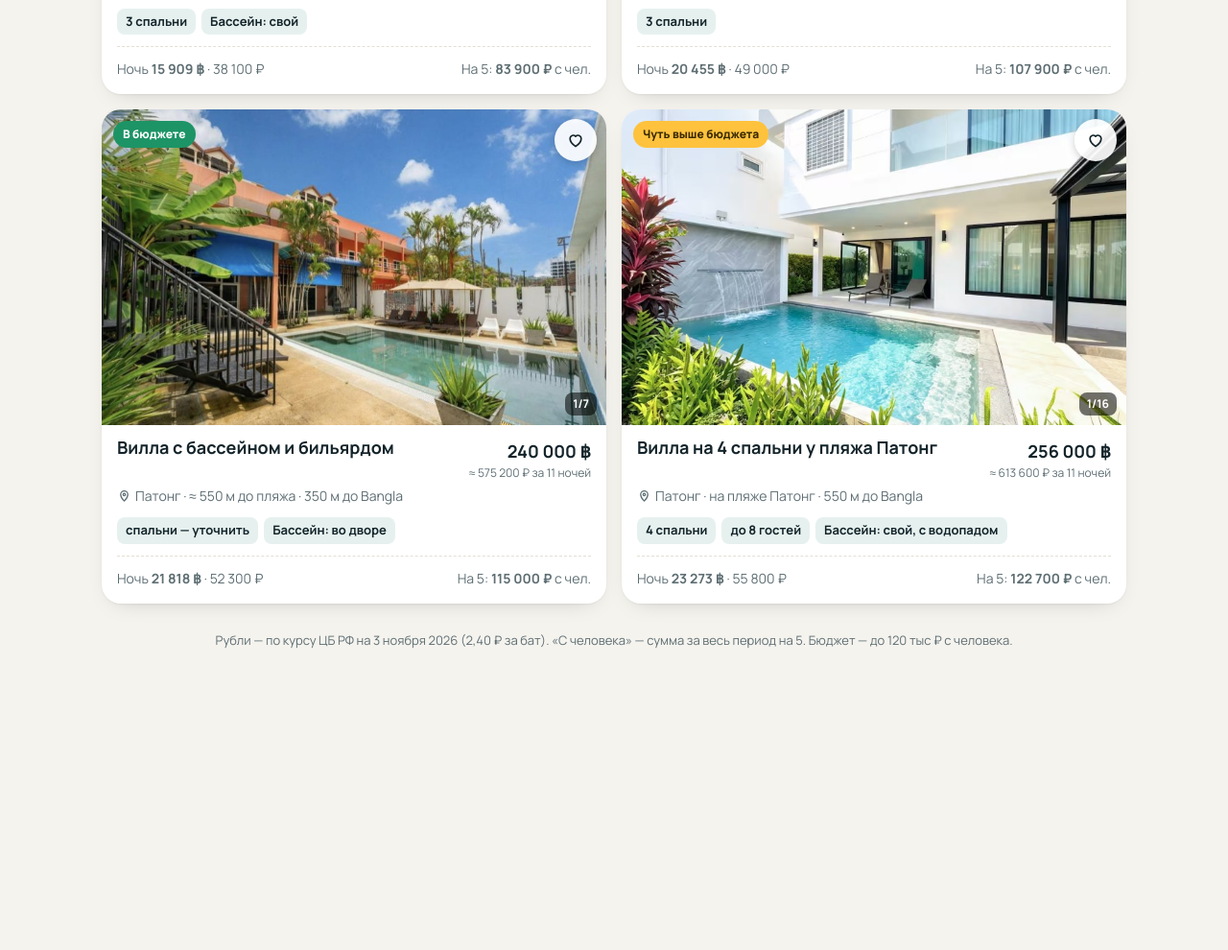
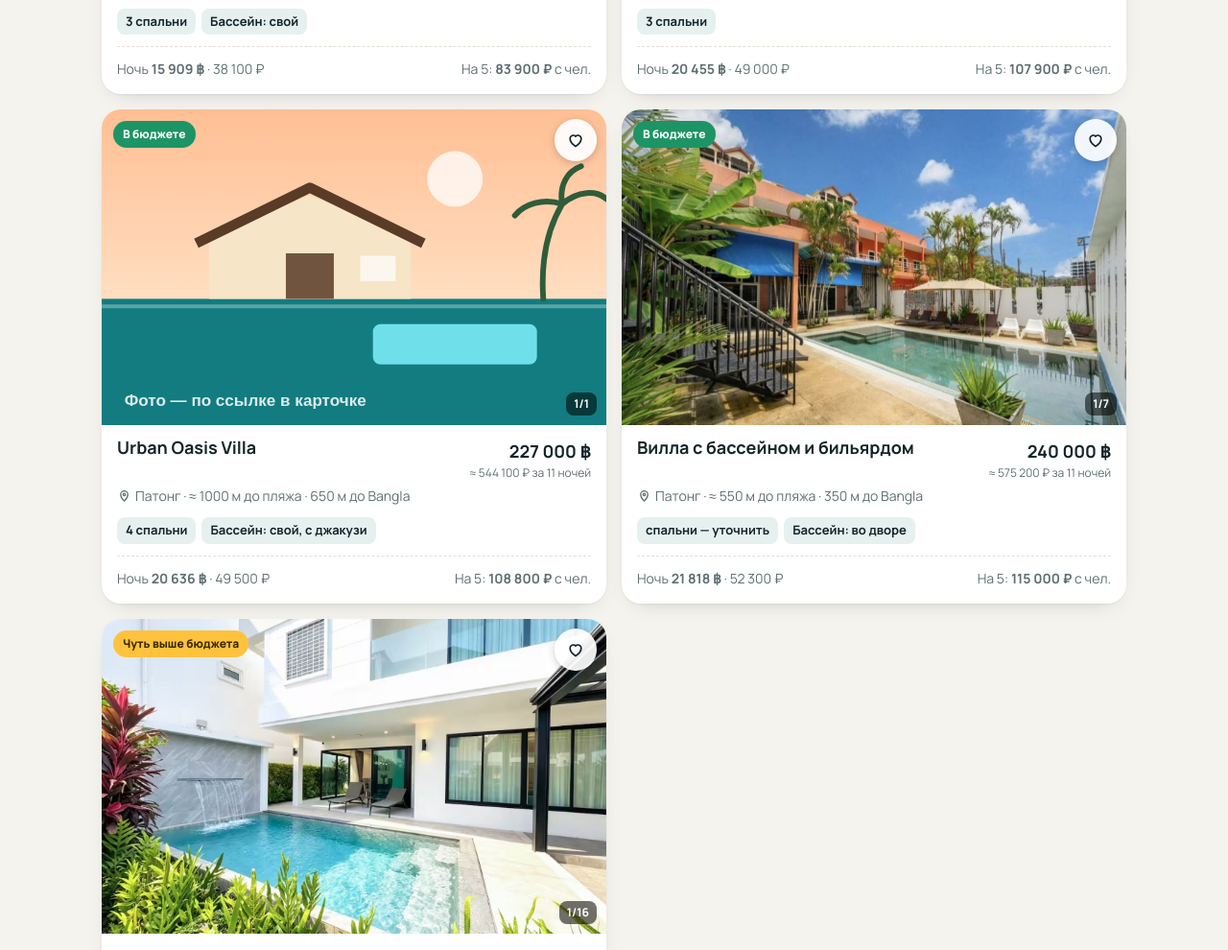
Before and after one commit to spartakmoscow20181st-source/phuket-villas, a plain HTML site: page index.html in a window 1280 px wide. Shown: the part 1254-2244 px from the top of the page at 96% size. Before the commit the page ends 2024 px from the top, so only its background shows below. Drawn offline with Linux system fonts and the light colour scheme; a web font is replaced by a local one.

Commit message:
Новый вариант: Urban Oasis Villa, Патонг (227 000 ฿)
Co-Authored-By: Claude Opus 5.5 <noreply@anthropic.com>
Claude-Session: https://claude.ai/code/session_01XwGXWs5Q2GPJhoREFre8jc

```diff
--- a/index.html
+++ b/index.html
@@ -280,6 +280,12 @@ const VILLAS = [
     link:'https://drive.google.com/drive/folders/1ZAo-y9fICq3XCMV9JzOyXpmEtpOIEBLE', linkText:'Все фото на Google Диске',
     map:'https://maps.app.goo.gl/aeYUno2LHy1DUsgj7',
     desc:'Вилла с тремя спальнями на Чалонге, рядом с районом Ката. По фото — свой бассейн во дворе за забором, раздвижные двери из гостиной прямо к воде.' },
+  { id:'patong-urban-oasis', name:'Urban Oasis Villa', area:'Патонг', lat:7.8932, lng:98.3045, approx:true, approxText:'точная геолокация уточняется',
+    priceThb:227000, bedrooms:4, pool:true, poolNote:'свой, с джакузи',
+    photos:[], link:'https://amo.si/K/ZTQFJO/ZOO2OO', linkText:'Объявление и фото (ссылка 1)', link2:'https://amo.si/K/ZTIZ4A/ZOGSUY', link2Text:'Объявление и фото (ссылка 2)',
+    desc:'Вилла с 4 спальнями, приватным бассейном и джакузи в Патонге.',
+    amenities:['Свой бассейн','Джакузи'],
+    note:'Точная геолокация уточняется — точка на карте примерная.' },
   { id:'patong-4br', name:'Вилла на 4 спальни у пляжа Патонг', area:'Патонг', lat:7.8984, lng:98.2998, approx:true, approxText:'точная геолокация уточняется',
     priceThb:256000, bedrooms:4, baths:4, beds:'3 двуспальные (1,9 × 2 м) и 2 односпальные', guests:8, pool:true, poolNote:'свой, с водопадом',
     seaText:'на пляже Патонг', photos:[],
@@ -577,6 +583,7 @@ function openSheet(id){
     <ul class="near">${near.map(n => `<li><span><i style="background:${CAT[n.p.type].color}"></i>${esc(n.p.name)}</span><b>${km(n.d)}</b></li>`).join('')}</ul>
     <div class="acts" style="padding:18px 0 0">
       ${v.link ? `<a class="btn p" data-ext href="${esc(v.link)}" target="_blank" rel="noopener">${esc(v.linkText || 'Открыть объявление')}<svg class="i"><use href="#i-ext"/></svg></a>` : ''}
+      ${v.link2 ? `<a class="btn p" data-ext href="${esc(v.link2)}" target="_blank" rel="noopener">${esc(v.link2Text || 'Ещё ссылка')}<svg class="i"><use href="#i-ext"/></svg></a>` : ''}
       <button class="btn" data-onmap="${v.id}"><svg class="i"><use href="#i-map"/></svg>На карте</button>
       <a class="btn ${v.link ? '' : 'p'}" data-ext href="${esc(v.map || gm)}" target="_blank" rel="noopener">${v.map ? 'Локация в Google Maps' : v.approx ? 'Район в Google Maps' : 'Google Maps'}</a>
     </div>
```
